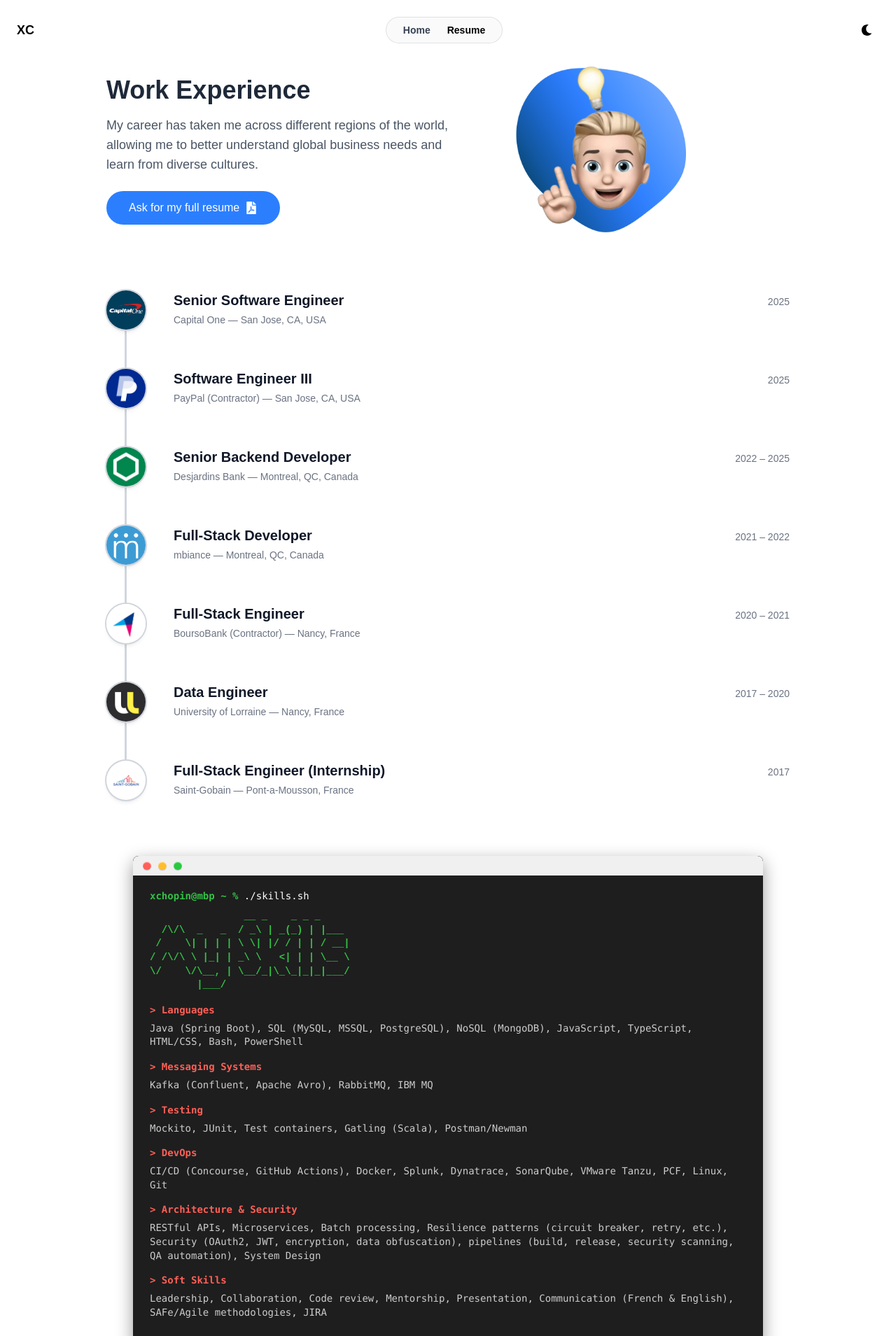
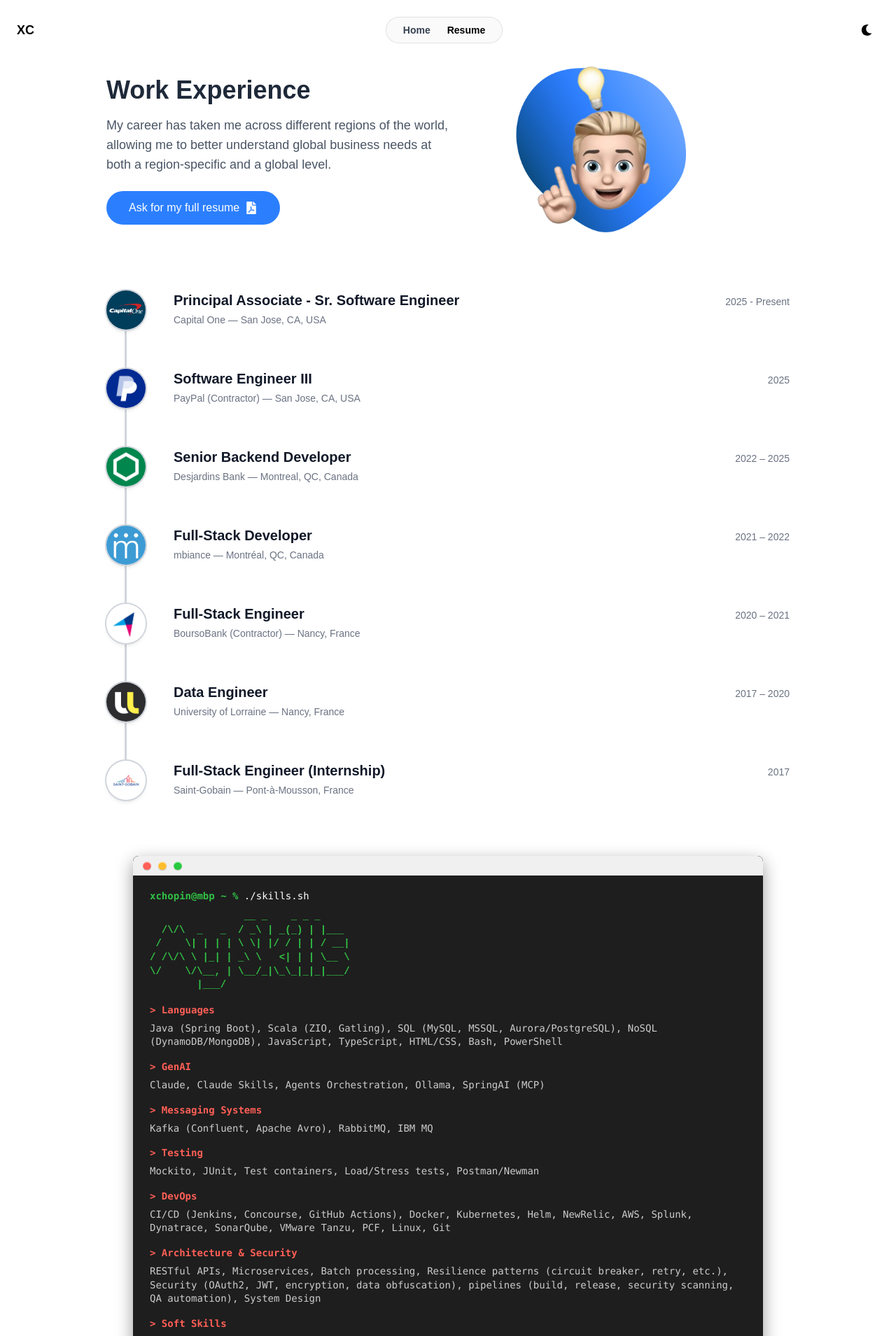
Before and after one commit to xchopin/portfolio, a Next.js app in the folder spa/: page /resume in a window 1280 px wide. Shown: the top 1909 px of the page at 70% size. Built offline with nearby package versions, Linux system fonts and the light colour scheme.

Commit message:
feat: add skills and change date

```diff
--- a/spa/src/app/resume/page.tsx
+++ b/spa/src/app/resume/page.tsx
@@ -9,8 +9,8 @@
 const jobs = [
     {
         company: 'Capital One',
-        title: 'Senior Software Engineer',
-        duration: '2025',
+        title: 'Principal Associate - Sr. Software Engineer',
+        duration: '2025 - Present',
         location: 'San Jose, CA, USA',
         image: '/resume/capitalone.jpeg',
     },
@@ -32,7 +32,7 @@
         company: 'mbiance',
         title: 'Full-Stack Developer',
         duration: '2021 – 2022',
-        location: 'Montreal, QC, Canada',
+        location: 'Montréal, QC, Canada',
         image: '/resume/mbiance.png'
     },
     {
@@ -53,7 +53,7 @@
         company: 'Saint-Gobain',
         title: 'Full-Stack Engineer (Internship)',
         duration: '2017',
-        location: 'Pont-a-Mousson, France',
+        location: 'Pont-à-Mousson, France',
         image: '/resume/saintgobain.png',
     },
 ];
@@ -68,8 +68,8 @@
                 <div className="md:w-1/2 text-center md:text-left">
                     <h1 className="text-4xl font-bold mb-4 text-gray-800 dark:text-gray-100">Work Experience</h1>
                     <p className="text-lg text-gray-600 dark:text-gray-200 mb-6">
-                        My career has taken me across different regions of the world, allowing me to better
-                        understand global business needs and learn from diverse cultures.
+                        My career has taken me across different regions of the world, allowing me to better understand
+                        global business needs at both a region-specific and a global level.
                     </p>
 
                     <a
--- a/spa/src/components/terminal/terminal.module.css
+++ b/spa/src/components/terminal/terminal.module.css
@@ -15,7 +15,7 @@
     display: flex;
     flex-direction: column;
     max-width: 900px;
-    height: 700px;
+    height: 850px;
     margin: auto auto 1rem;
     border-radius: 8px 8px 4px 4px;
     background: #1e1e1e;
--- a/spa/src/components/terminal/terminal.tsx
+++ b/spa/src/components/terminal/terminal.tsx
@@ -10,11 +10,12 @@
 
 const SKILLS = {
     languages:
-        'Java (Spring Boot), SQL (MySQL, MSSQL, PostgreSQL), NoSQL (MongoDB), JavaScript, TypeScript, HTML/CSS, Bash, PowerShell',
+        'Java (Spring Boot), Scala (ZIO, Gatling), SQL (MySQL, MSSQL, Aurora/PostgreSQL), NoSQL (DynamoDB/MongoDB), JavaScript, TypeScript, HTML/CSS, Bash, PowerShell',
     messaging: 'Kafka (Confluent, Apache Avro), RabbitMQ, IBM MQ',
-    testing: 'Mockito, JUnit, Test containers, Gatling (Scala), Postman/Newman',
+    testing: 'Mockito, JUnit, Test containers, Load/Stress tests, Postman/Newman',
+    genAI: 'Claude, Claude Skills, Agents Orchestration, Ollama, SpringAI (MCP)',
     devops:
-        'CI/CD (Concourse, GitHub Actions), Docker, Splunk, Dynatrace, SonarQube, VMware Tanzu, PCF, Linux, Git',
+        'CI/CD (Jenkins, Concourse, GitHub Actions), Docker, Kubernetes, Helm, NewRelic, AWS, Splunk, Dynatrace, SonarQube, VMware Tanzu, PCF, Linux, Git',
     architecture:
         'RESTful APIs, Microservices, Batch processing, Resilience patterns (circuit breaker, retry, etc.), Security (OAuth2, JWT, encryption, data obfuscation), pipelines (build, release, security scanning, QA automation), System Design',
     softskills:
@@ -55,6 +56,13 @@
                     </div>
                     <div className={styles.line}>
                         <pre>{SKILLS.languages}</pre>
+                    </div>
+
+                    <div className={`${styles.line} ${styles.red}`}>
+                        <pre>&gt; GenAI</pre>
+                    </div>
+                    <div className={styles.line}>
+                        <pre>{SKILLS.genAI}</pre>
                     </div>
 
                     <div className={`${styles.line} ${styles.red}`}>
```
